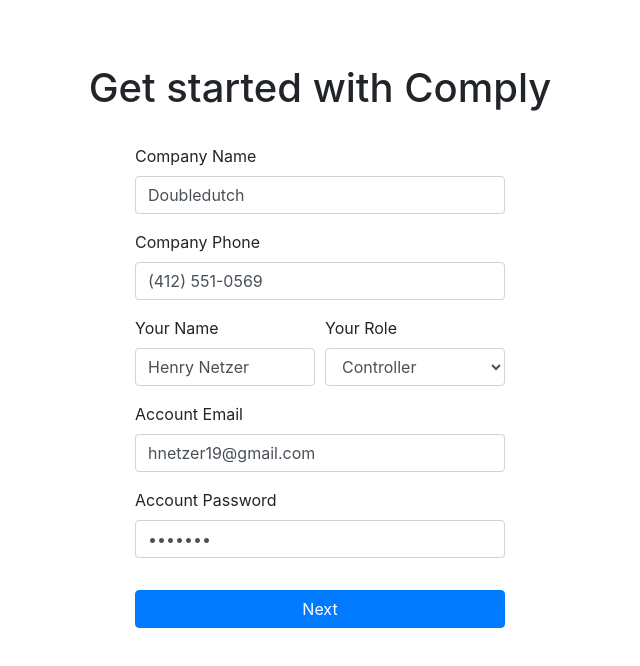
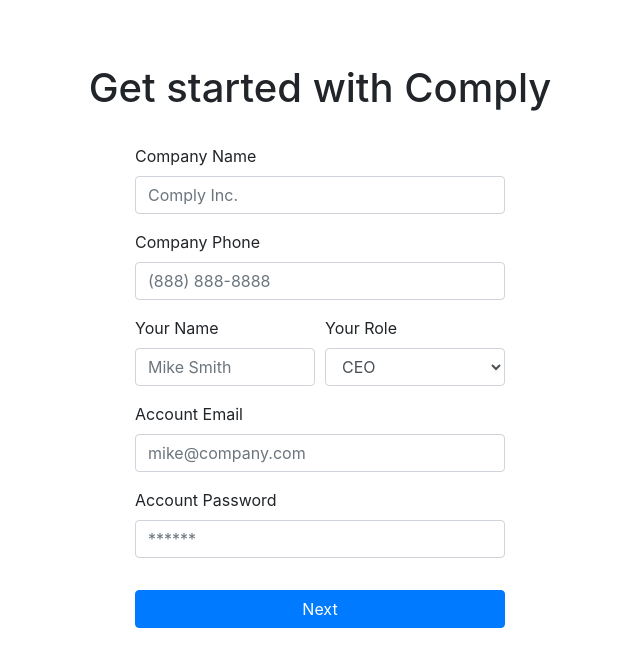
Before and after one commit to hnetzer/comply-frontend, a React (Create React App) app: page / in a window 1280 px wide. Shown: the top 666 px of the page, without its empty margins (320-960 px from the left). Built offline with nearby package versions, Linux system fonts and the light colour scheme.

Commit message:
removed default values for form

```diff
--- a/src/screens/GetStartedScreen.js
+++ b/src/screens/GetStartedScreen.js
@@ -17,12 +17,12 @@
   const [validated, setValidated] = useState(false);
 
   const initialFormValues = {
-    companyName: 'Doubledutch',
-    companyPhone: '(412) 551-0569',
-    name: 'Henry Netzer',
-    role: 'Controller',
-    email: 'hnetzer19@gmail.com',
-    password: 'test123'
+    companyName: '',
+    companyPhone: '',
+    name: '',
+    role: '',
+    email: '',
+    password: ''
   }
 
   const handleValidation = values => {
```
